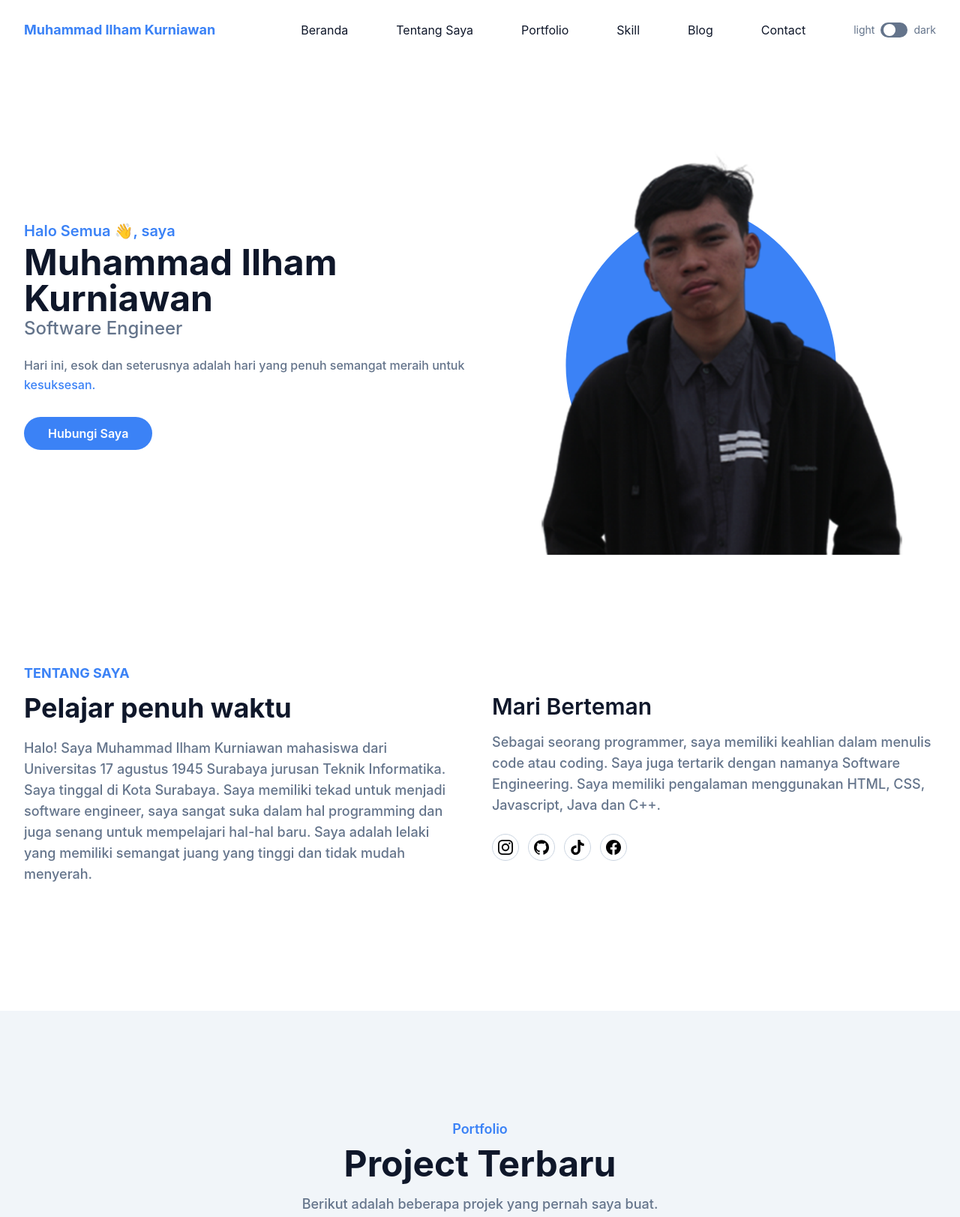
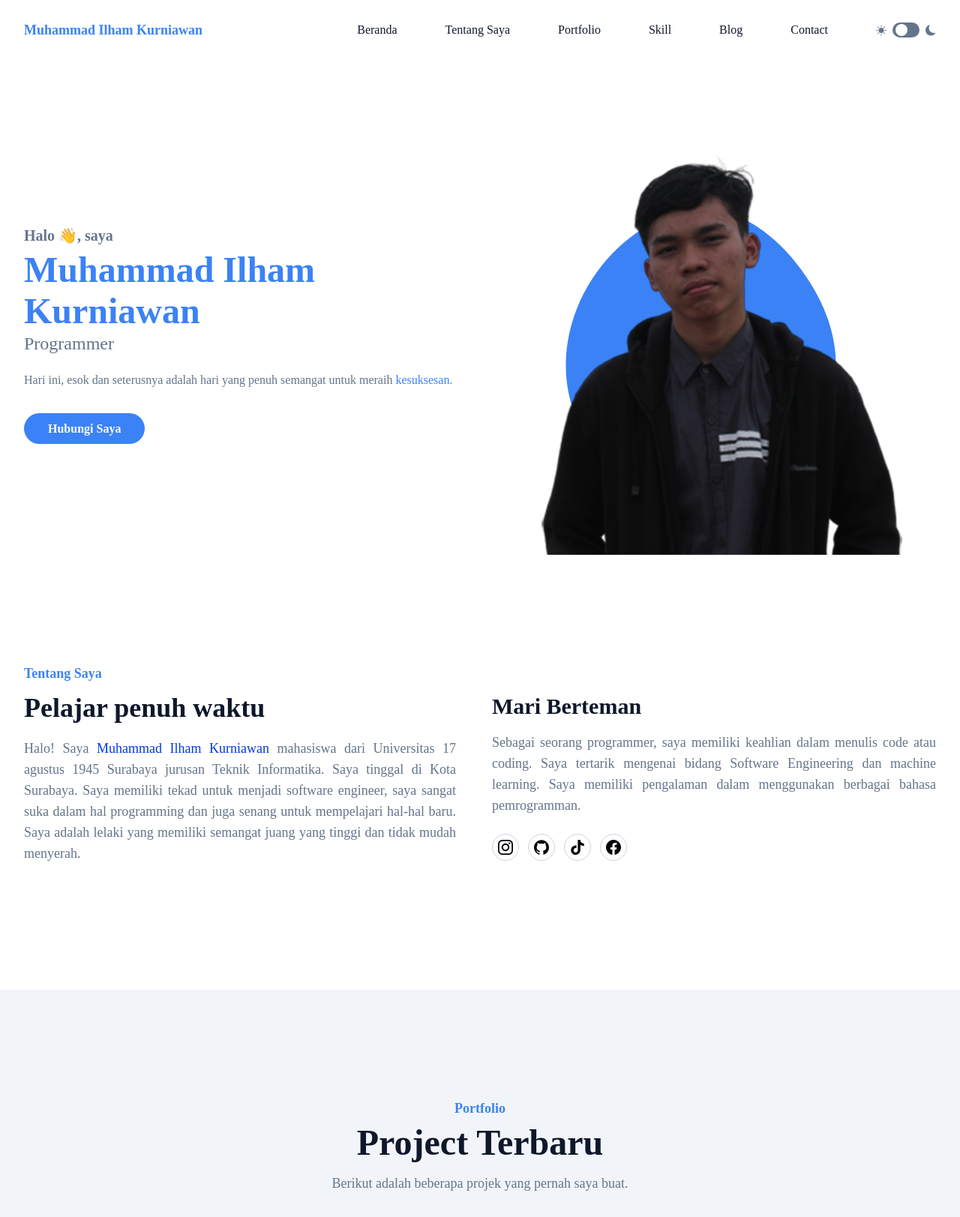
Before and after one commit to ilhammarvelous/portfolio-tailwind-css, a website: page index.html in a window 1280 px wide. Shown: the top 1623 px of the page at 75% size. Drawn offline with Linux system fonts and the light colour scheme.

Commit message:
update font

```diff
--- a/index.html
+++ b/index.html
@@ -6,6 +6,11 @@
     <meta name="viewport" content="width=device-width, initial-scale=1.0">
     <title>Portfolio Tailwind</title>
     <link href="dist/output.css" rel="stylesheet">
+    <style>
+        body{
+            font-family: 'poppins';
+        }
+    </style>
     <script>
         if (localStorage.theme === 'dark' || (!('theme' in localStorage) && window.matchMedia('(prefers-color-scheme: dark)').matches)) {
             document.documentElement.classList.add('dark')
@@ -54,14 +59,18 @@
                         </li>
                         <li class="mt-3 lg:mt-0 flex items-center pl-8">
                             <div class="flex">
-                                <span class="mr-2 text-sm text-slate-500">light</span>
+                                <span class="mr-2 text-sm text-slate-500">
+                                    <svg stroke="currentColor" fill="currentColor" stroke-width="0" viewBox="0 0 16 16" height="1.5em" width="1em" xmlns="http://www.w3.org/2000/svg"><path d="M8 12a4 4 0 1 0 0-8 4 4 0 0 0 0 8zM8 0a.5.5 0 0 1 .5.5v2a.5.5 0 0 1-1 0v-2A.5.5 0 0 1 8 0zm0 13a.5.5 0 0 1 .5.5v2a.5.5 0 0 1-1 0v-2A.5.5 0 0 1 8 13zm8-5a.5.5 0 0 1-.5.5h-2a.5.5 0 0 1 0-1h2a.5.5 0 0 1 .5.5zM3 8a.5.5 0 0 1-.5.5h-2a.5.5 0 0 1 0-1h2A.5.5 0 0 1 3 8zm10.657-5.657a.5.5 0 0 1 0 .707l-1.414 1.415a.5.5 0 1 1-.707-.708l1.414-1.414a.5.5 0 0 1 .707 0zm-9.193 9.193a.5.5 0 0 1 0 .707L3.05 13.657a.5.5 0 0 1-.707-.707l1.414-1.414a.5.5 0 0 1 .707 0zm9.193 2.121a.5.5 0 0 1-.707 0l-1.414-1.414a.5.5 0 0 1 .707-.707l1.414 1.414a.5.5 0 0 1 0 .707zM4.464 4.465a.5.5 0 0 1-.707 0L2.343 3.05a.5.5 0 1 1 .707-.707l1.414 1.414a.5.5 0 0 1 0 .708z"></path></svg>
+                                </span>
                                 <input type="checkbox" class="hidden" id="dark-toggle">
                                 <label for="dark-toggle">
                                     <div class="flex h-5 w-9 cursor-pointer items-center rounded-full bg-slate-500 p-1">
                                         <div class="toggle-circle h-4 w-4 rounded-full bg-white transition duration-300 ease-in-out"></div>
                                     </div>
                                 </label>
-                                <span class="ml-2 text-sm text-slate-500">dark</span>
+                                <span class="ml-2 text-sm text-slate-500">
+                                    <svg stroke="currentColor" fill="currentColor" stroke-width="0" viewBox="0 0 16 16" height="1.5em" width="1em" xmlns="http://www.w3.org/2000/svg"><path d="M6 .278a.768.768 0 0 1 .08.858 7.208 7.208 0 0 0-.878 3.46c0 4.021 3.278 7.277 7.318 7.277.527 0 1.04-.055 1.533-.16a.787.787 0 0 1 .81.316.733.733 0 0 1-.031.893A8.349 8.349 0 0 1 8.344 16C3.734 16 0 12.286 0 7.71 0 4.266 2.114 1.312 5.124.06A.752.752 0 0 1 6 .278z"></path></svg>
+                                </span>
                             </div>
                         </li>
                     </ul>
@@ -79,11 +88,11 @@
     <div class="container">
         <div class="flex flex-wrap">
             <div class="w-full self-center px-4 lg:w-1/2">
-                <h1 class="text-base font-semibold text-primary md:text-xl">Halo Semua 👋, saya <span class="block font-bold text-dark text-3xl mt-1 lg:text-5xl dark:text-white">Muhammad Ilham Kurniawan</span></h1>
-                <h2 class="font-medium text-secondary text-lg mb-5 lg:text-2xl dark:text-slate-400">Software Engineer</h2>
-                <p class="font-medium text-secondary mb-10 leading-relaxed">Hari ini, esok dan seterusnya adalah hari yang penuh semangat meraih untuk<span class= "text-primary dark:text-white"> kesuksesan.</span></p>
+                <h1 class="text-base font-semibold text-secondary md:text-xl">Halo 👋, saya<span style="line-height: 55px;" class="block font-bold text-dark text-primary text-3xl mt-1 lg:text-5xl dark:text-primary">Muhammad Ilham Kurniawan</span></h1>
+                <h2 class="font-medium text-secondary text-lg mb-5 lg:text-2xl dark:text-slate-400">Programmer</h2>
+                <p class="font-medium text-secondary mb-10 leading-relaxed">Hari ini, esok dan seterusnya adalah hari yang penuh semangat untuk meraih<span class= "text-primary dark:text-primary"> kesuksesan.</span></p>
 
-                <a href="#" class="text-base font-semibold text-white bg-primary py-3 px-8 rounded-full hover:shadow-lg hover:opacity-80 transition duration-300 ease-in-out">Hubungi Saya</a>
+                <a href="#" class="text-base bg-primary font-semibold text-white py-3 px-8 rounded-full hover:shadow-lg hover:opacity-80 transition duration-300 ease-in-out">Hubungi Saya</a>
             </div>
             <div class="w-full self-end px-4 lg:w-1/2">
                 <div class="relative mt-10 lg:mt-1 lg:right-0">
@@ -91,7 +100,7 @@
                     <span class="absolute -bottom-11 left-1/2 -translate-x-1/2 md:scale-125 lg:scale-125 md:top-10 lg:top-40">
                         <svg width="400" height="400" viewBox="0 10 200 200" xmlns="http://www.w3.org/2000/svg">
                             <path fill="#3b82f6" d="M49.1,-41.9C61.4,-23.8,67.5,-3.5,64.1,15.9C60.7,35.3,47.8,53.9,28.6,65.4C9.4,76.9,-16,81.4,-36.7,72.8C-57.4,64.1,-73.4,42.3,-77.8,19C-82.1,-4.3,-74.8,-29,-59.8,-47.8C-44.9,-66.5,-22.5,-79.2,-2,-77.6C18.4,-76,36.9,-60,49.1,-41.9Z" transform="translate(100 100) scale(1)"/>
-                          </svg>
+                        </svg>
                     </span>
                 </div>
             </div>
@@ -107,13 +116,13 @@
     <div class="container">
         <div class="flex flex-wrap">
             <div class="w-full px-4 mb-10 lg:w-1/2">
-                <h4 class="font-bold uppercase text-primary text-lg mb-3">Tentang Saya</h4>
-                <h2 class="font-bold text-dark text-3xl mb-5 max-w-md lg:text-4xl dark:text-white"">Pelajar penuh waktu</h2>
-                <p class="font-medium text-base text-secondary max-w-xl lg:text-lg">Halo! Saya Muhammad Ilham Kurniawan mahasiswa dari Universitas 17 agustus 1945 Surabaya jurusan Teknik Informatika. Saya tinggal di Kota Surabaya. Saya memiliki tekad untuk menjadi software engineer, saya sangat suka dalam hal programming dan juga senang untuk mempelajari hal-hal baru. Saya adalah lelaki yang memiliki semangat juang yang tinggi dan tidak mudah menyerah.</p>
+                <h4 class="font-bold text-lg text-primary mb-3">Tentang Saya</h4>
+                <h2 class="font-bold text-dark text-3xl mb-5 max-w-md lg:text-4xl dark:text-white">Pelajar penuh waktu</h2>
+                <p style="text-align: justify;" class="font-medium text-base text-secondary max-w-xl lg:text-lg">Halo! Saya <span style="color: rgb(0, 56, 222);">Muhammad Ilham Kurniawan</span>  mahasiswa dari Universitas 17 agustus 1945 Surabaya jurusan Teknik Informatika. Saya tinggal di Kota Surabaya. Saya memiliki tekad untuk menjadi software engineer, saya sangat suka dalam hal programming dan juga senang untuk mempelajari hal-hal baru. Saya adalah lelaki yang memiliki semangat juang yang tinggi dan tidak mudah menyerah.</p>
             </div>
             <div class="w-full px-4 lg:w-1/2">
-                <h3 class="font-semibold text-dark text-2xl mb-4 lg:text-3xl lg:pt-10 dark:text-white"">Mari Berteman</h3>
-                <p class="font-medium text-base text-secondary mb-6 lg:text-lg">Sebagai seorang programmer, saya memiliki keahlian dalam menulis code atau coding. Saya juga tertarik dengan namanya Software Engineering. Saya memiliki pengalaman menggunakan HTML, CSS, Javascript, Java dan C++.</p>
+                <h3 class="font-semibold text-dark text-2xl mb-4 lg:text-3xl lg:pt-10 dark:text-white">Mari Berteman</h3>
+                <p style="text-align: justify;" class="font-medium text-base text-secondary mb-6 lg:text-lg">Sebagai seorang programmer, saya memiliki keahlian dalam menulis code atau coding. Saya tertarik mengenai bidang Software Engineering dan machine learning. Saya memiliki pengalaman dalam menggunakan berbagai bahasa pemrogramman.</p>
                 <div class="flex items-center">
                     <!-- Instagram -->
                     <a href="https://instagram.com/ilhamkurwn" target="_blank" class="w-9 h-9 mr-3 rounded-full flex justify-center items-center border border-slate-300  hover:border-primary hover:bg-primary hover:text-white dark:text-slate-300">
@@ -148,7 +157,7 @@
     <div class="container">
         <div class="w-full px-4">
             <div class="max-w-xl mx-auto text-center mb-16">
-                <h4 class="font-semibold text-lg text-primary mb-2">Portfolio</h4>
+                <h4 class="font-semibold text-primary text-lg mb-2">Portfolio</h4>
                 <h2 class="font-bold text-dark text-3xl mb-4 sm:text-4xl lg:text-5xl dark:text-white">Project Terbaru</h2>
                 <p class="font-medium text-md text-secondary md:text-lg">Berikut adalah beberapa projek yang pernah saya buat.</p>
             </div>
@@ -178,8 +187,8 @@
                                 <p class="ml-2 mt-1 font-semibold text-xs">BOOTSTRAP</p>
                             </div>
                         </div>
-                        <p class="font-medium text-base text-secondary mb-4">Ini adalah proyek personal branding yang saya buat menggunakan Html, Css, Bootstrap. Proyek ini terdiri dari situs web yang menampilkan keahlian dan kepribadian saya. Situs web ini memiliki empat bagian: Beranda, Tentang, Projek dan Kontak. Situs web ini dirancang agar responsif, interaktif, dan menarik.</p>
-                        <a href="#" class="font-medium text-sm text-white bg-primary py-2 px-4 rounded-lg hover:opacity-80">Selengkapnya</a>
+                        <p  style="text-align: justify;"     class="font-medium text-base text-secondary mb-4">Ini adalah proyek personal branding yang saya buat menggunakan Html, Css, Bootstrap. Proyek ini terdiri dari situs web yang menampilkan keahlian dan kepribadian saya. Situs web ini memiliki empat bagian: Beranda, Tentang, Projek dan Kontak. Situs web ini dirancang agar responsif, interaktif, dan menarik.</p>
+                        <a href="#" class="font-medium bg-primary text-sm text-white py-2 px-4 rounded-lg hover:opacity-80">Selengkapnya</a>
                     </div>
                 </div>
             </div>
@@ -210,8 +219,8 @@
                                 <p class="ml-2 mt-1 font-semibold text-xs">PHP</p>
                             </div>
                         </div>
-                        <p class="font-medium text-base text-secondary mb-4">Ini adalah proyek aplikasi kedai kopi yang saya buat. Proyek ini terdiri dari situs web yang menampilkan menu kopi dan produk kopi. Situs web ini memiliki lima bagian yaitu Beranda, Tentang, Menu, Produk dan Kontak. Situs web ini dirancang menggunakan teknologi Html, Css, Alpine JS dan Php, sehingga akan menampilkan tampilan yang responsif, interaktif, dan menarik. Situs web ini bertujuan untuk mengesankan dan terhubung dengan calon klien, pemberi kerja, dan kolaborator.</p>
-                        <a href="#" class="font-medium text-sm text-white bg-primary py-2 px-4 rounded-lg hover:opacity-80">Selengkapnya</a>
+                        <p  style="text-align: justify;" class="font-medium text-base text-secondary mb-4">Ini adalah proyek aplikasi kedai kopi yang saya buat. Proyek ini terdiri dari situs web yang menampilkan menu kopi dan produk kopi. Situs web ini memiliki lima bagian yaitu Beranda, Tentang, Menu, Produk dan Kontak. Situs web ini dirancang menggunakan teknologi Html, Css, Alpine JS dan Php, sehingga akan menampilkan tampilan yang responsif, interaktif, dan menarik. Situs web ini bertujuan untuk mengesankan dan terhubung dengan calon klien, pemberi kerja, dan kolaborator.</p>
+                        <a href="#" class="font-medium bg-primary text-sm text-white py-2 px-4 rounded-lg hover:opacity-80">Selengkapnya</a>
                     </div>
                 </div>
             </div>
@@ -225,7 +234,7 @@
                             <a href="#" class="block mb-1 font-semibold text-xl text-dark hover:text-primary truncate dark:text-white">Aplikasi Rental Mobil</a>
                         </h3>
                         <div class="flex flex-wrap mr-2 py-3">
-                            <div class="bg-slate-200 mr-2 p-1 w-24 flex flex-wrap ">
+                            <div class="bg-slate-200 mr-2 p-1 w-24 flex flex-wrap">
                                 <img src="dist/img/portfolio/html.svg" width="16" alt="HTML">
                                 <p class="ml-2 mt-1 font-semibold text-xs">HTML</p>
                             </div>
@@ -238,8 +247,8 @@
                                 <p class="ml-2 mt-1 font-semibold text-xs">LARAVEL</p>
                             </div>
                         </div>
-                        <p class="font-medium text-base text-secondary mb-4">Ini adalah proyek aplikasi rental mobil yang saya buat menggunakan Html, Css, dan Laravel. Proyek ini terdiri dari situs web yang menampilkan menu penyewaan mobil. Situs web ini memiliki empat bagian yang terdiri dari Beranda, Tentang, Daftar Mobil dan Kontak. Situs web ini dirancang agar memenuhi kebutuhan pelanggan yang akan melakukan penyewaan mobil nantinya.</p>
-                        <a href="#" class="font-medium text-sm text-white bg-primary py-2 px-4 rounded-lg hover:opacity-80">Selengkapnya</a>
+                        <p style="text-align: justify;" class="font-medium text-base text-secondary mb-4">Ini adalah proyek aplikasi rental mobil yang saya buat menggunakan Html, Css, dan Laravel. Proyek ini terdiri dari situs web yang menampilkan menu penyewaan mobil. Situs web ini memiliki empat bagian yang terdiri dari Beranda, Tentang, Daftar Mobil dan Kontak. Situs web ini dirancang agar memenuhi kebutuhan pelanggan yang akan melakukan penyewaan mobil nantinya.</p>
+                        <a href="#" class="font-medium bg-primary text-sm text-white py-2 px-4 rounded-lg hover:opacity-80">Selengkapnya</a>
                     </div>
                 </div>
             </div>
@@ -322,7 +331,7 @@
                         <h3>
                             <a href="#" class="block mb-3 font-semibold text-xl text-dark hover:text-primary truncate dark:text-white">Belajar Programming</a>
                         </h3>
-                        <p class="font-medium text-base text-secondary mb-6">Programming merupakan proses pembuatan aplikasi yang di dalamnya melibatkan berbagai jenis tugas, mulai dari mendesain program, mengimplementasikan struktur data dan algoritma, melakukan analisis, coding, testing, hingga debugging. Artinya, coding merupakan salah satu bagian dari programming.</p>
+                        <p  style="text-align: justify;" class="font-medium text-base text-secondary mb-6">Pemrograman (programming) adalah proses menulis serangkaian instruksi atau kode yang memungkinkan komputer untuk melakukan tugas tertentu. Proses ini melibatkan penggunaan bahasa pemrograman yang memiliki sintaks atau aturan tertentu untuk mengontrol perangkat keras dan perangkat lunak komputer.</p>
                         <a href="#" class="font-medium text-sm text-white bg-primary py-2 px-4 rounded-lg hover:opacity-80">Baca Selengkapnya</a>
                     </div>
                 </div>
@@ -334,7 +343,7 @@
                         <h3>
                             <a href="#" class="block mb-3 font-semibold text-xl text-dark hover:text-primary truncate dark:text-white">Menikmati Secangkir Kopi</a>
                         </h3>
-                        <p class="font-medium text-base text-secondary mb-6">Kopi adalah tanaman hasil pertanian yang di jadikan minuman hasil seduhan biji kopi yang telah disangrai dan dihaluskan menjadi bubuk. Kopi merupakan salah satu komoditas di dunia yang dibudidayakan lebih dari 50 negara. Dua spesies pohon kopi yang dikenal secara umum yaitu Kopi Robusta (Coffea canephora) dan Kopi Arabika (Coffea arabica).</p>
+                        <p  style="text-align: justify;" class="font-medium text-base text-secondary mb-6">Kopi adalah tanaman hasil pertanian yang di jadikan minuman hasil seduhan biji kopi yang telah disangrai dan dihaluskan menjadi bubuk. Kopi merupakan salah satu komoditas di dunia yang dibudidayakan lebih dari 50 negara. Dua spesies pohon kopi yang dikenal secara umum yaitu Kopi Robusta (Coffea canephora) dan Kopi Arabika (Coffea arabica).</p>
                         <a href="#" class="font-medium text-sm text-white bg-primary py-2 px-4 rounded-lg hover:opacity-80">Baca Selengkapnya</a>
                     </div>
                 </div>
@@ -346,7 +355,7 @@
                         <h3>
                             <a href="#" class="block mb-3 font-semibold text-xl text-dark hover:text-primary truncate dark:text-white">Hiburan</a>
                         </h3>
-                        <p class="font-medium text-base text-secondary mb-6">Hiburan adalah suatu bentuk kegiatan yang menarik perhatian dan minat penonton atau memberikan kesenangan atau kegembiraan. Ini bisa berupa ide atau tugas, tetapi lebih cenderung menjadi salah satu kegiatan atau peristiwa yang telah berkembang selama ribuan tahun khusus untuk tujuan menjaga perhatian audiens.</p>
+                        <p  style="text-align: justify;" class="font-medium text-base text-secondary mb-6">Hiburan adalah suatu bentuk kegiatan yang menarik perhatian dan minat penonton atau memberikan kesenangan atau kegembiraan. Ini bisa berupa ide atau tugas, tetapi lebih cenderung menjadi salah satu kegiatan atau peristiwa yang telah berkembang selama ribuan tahun khusus untuk tujuan menjaga perhatian audiens.</p>
                         <a href="#" class="font-medium text-sm text-white bg-primary py-2 px-4 rounded-lg hover:opacity-80">Baca Selengkapnya</a>
                     </div>
                 </div>
--- a/src/input.css
+++ b/src/input.css
@@ -3,7 +3,7 @@
 @tailwind utilities;
 
 body{
-    font-family: 'Inter', sans-serif
+    font-family: 'Poppins', sans-serif;
 }
 
 .navbar-fixed{
```
